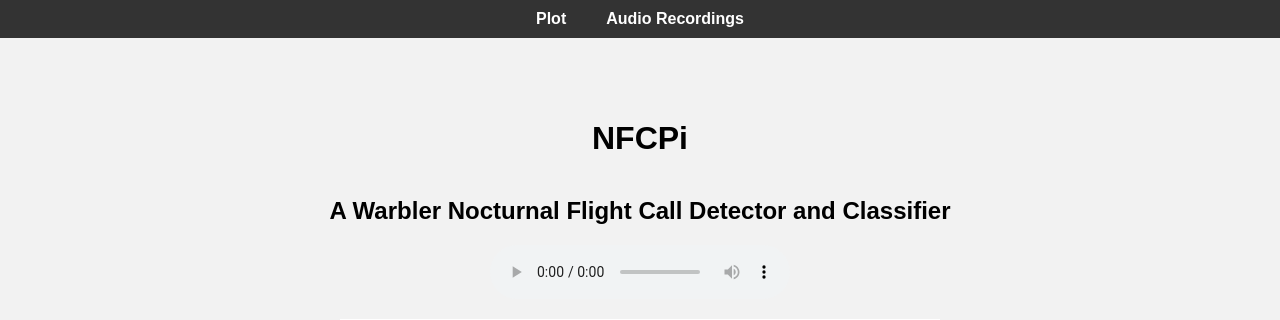
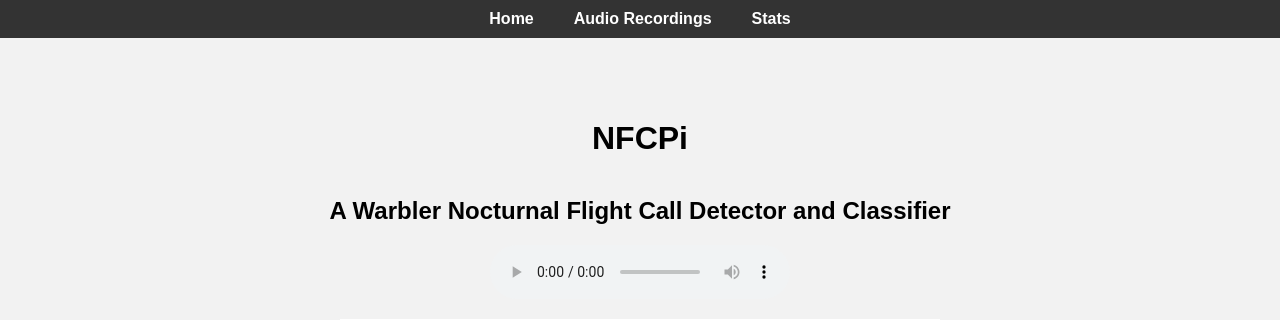
Before and after one commit to oliverburrus/NFCPi, a Flask app: template flask_app/templates/plot.html in a window 1280 px wide. Shown: the top 320 px of the page. Run offline with Flask 3, Linux system fonts and the light colour scheme; the template is opened without the code that fills it: most values are stand-ins (such as "Sample title", 1, 10 or a date in 2020).

Commit message:
Update plot.html

```diff
--- a/flask_app/templates/plot.html
+++ b/flask_app/templates/plot.html
@@ -6,8 +6,9 @@
   </head>
   <body>
       <nav>
-        <a href="{{ url_for('plot') }}">Plot</a>
+        <a href="{{ url_for('plot') }}">Home</a>
         <a href="{{ url_for('audio') }}">Audio Recordings</a>
+        <a href="{{ url_for('stats') }}">Stats</a>
       </nav>
       <main>
         <div>
```
